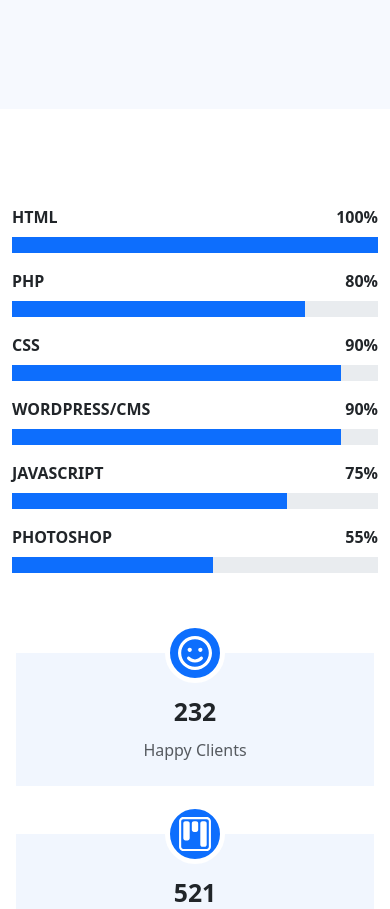
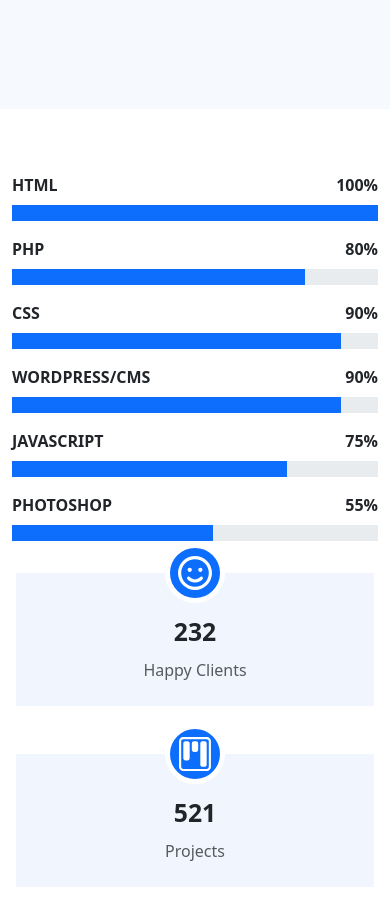
Before and after one commit to Genesis-o-0/ITI, a plain HTML site: page Bootstrap/index.html in a window 390 px wide. Shown: the part 3136-4045 px from the top of the page. Drawn offline with nearby package versions, Linux system fonts and the light colour scheme.

Commit message:
Fix padding in small screens

```diff
--- a/Bootstrap/index.html
+++ b/Bootstrap/index.html
@@ -328,7 +328,7 @@
         </div>
       </div>
     </section>
-    <section class="skills pt-5 pb-5">
+    <section class="skills pt-3  pt-md-5 pb-sm-5">
       <div class="container pt-5">
         <div
           class="row flex-column flex-lg-row justify-content-between mb-0 mb-lg-4"
```
